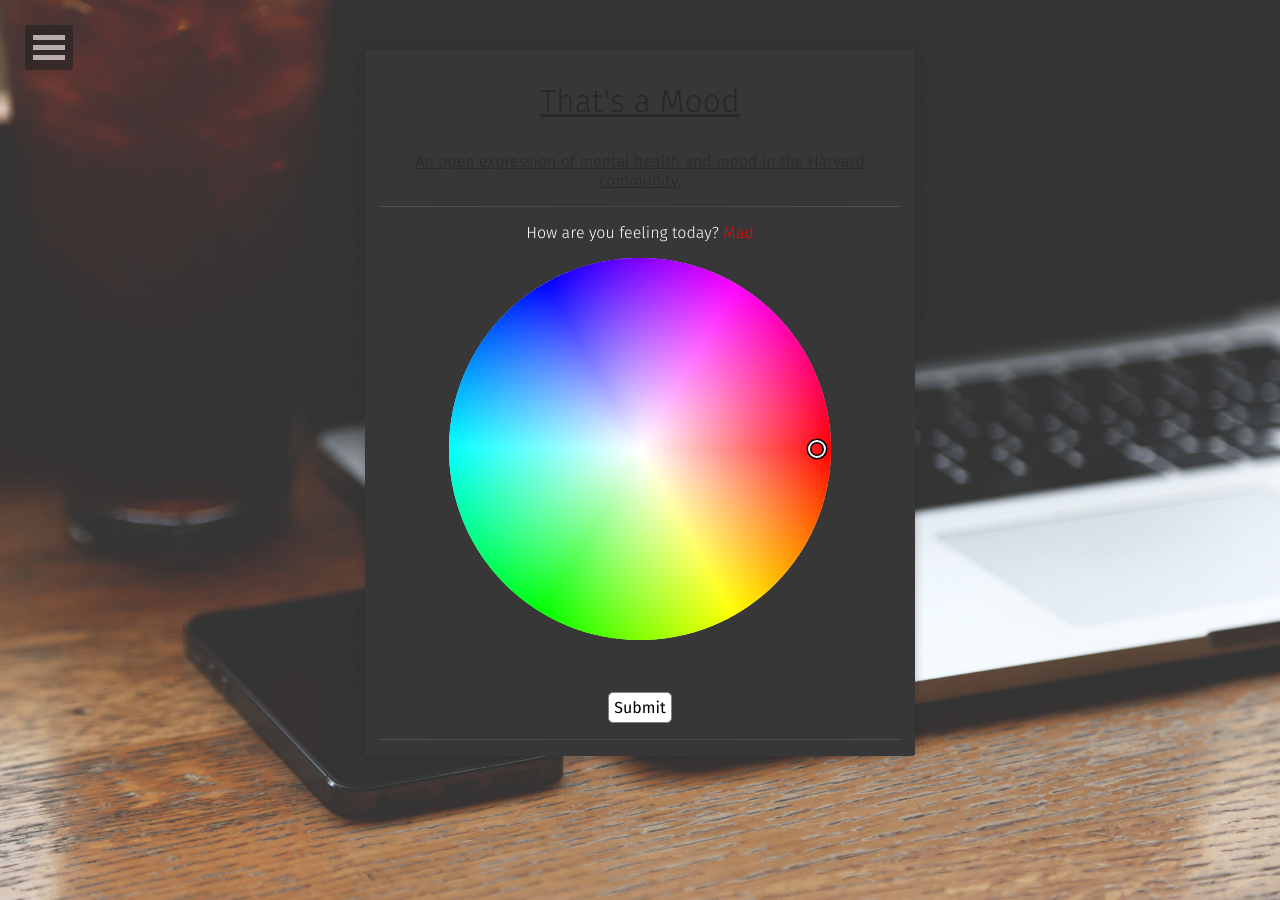
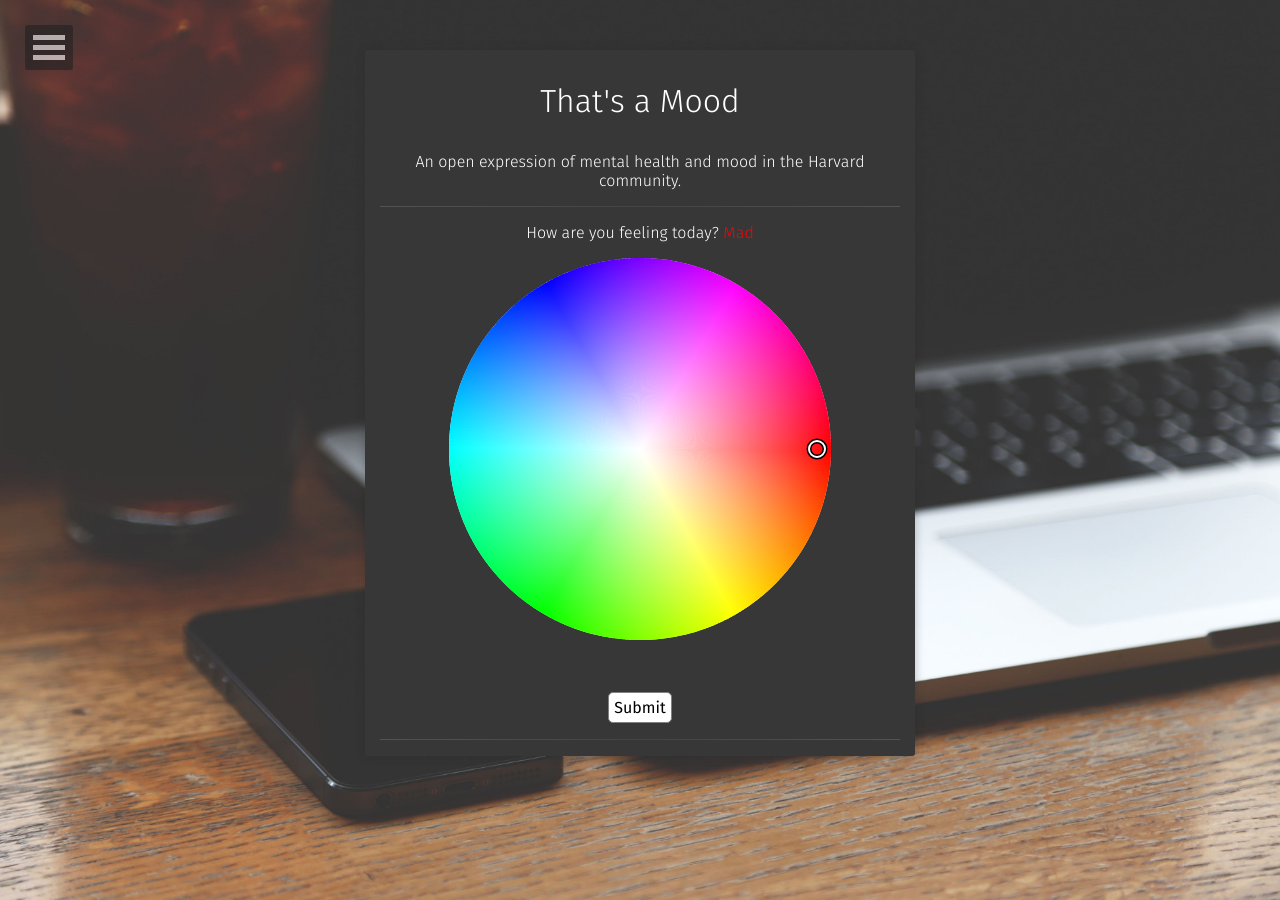
Before and after one commit to annawang7/cs50-final-proj, a Jekyll site: the page built from index.md, in a window 1280 px wide. Built offline with Jekyll 4.4.1, drawn with Linux system fonts in a browser that asks for light colours; some web fonts are replaced.

Commit message:
Update h3

```diff
--- a/_sass/typography.scss
+++ b/_sass/typography.scss
@@ -29,7 +29,7 @@
 }
 
 // headings
-h3 {
+h3.title a {
 	color: #ffffff;
 	text-decoration: none;
 }
```
Also changed, not shown: 2 other files.
